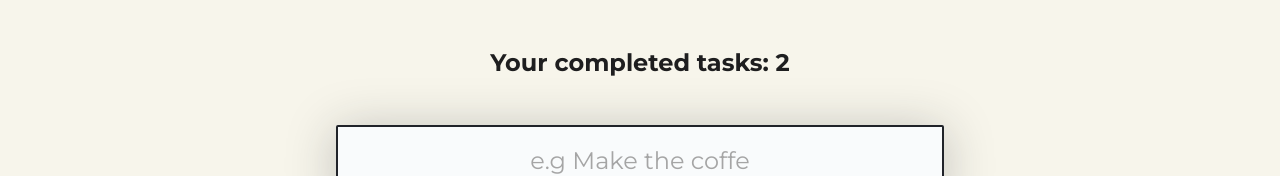
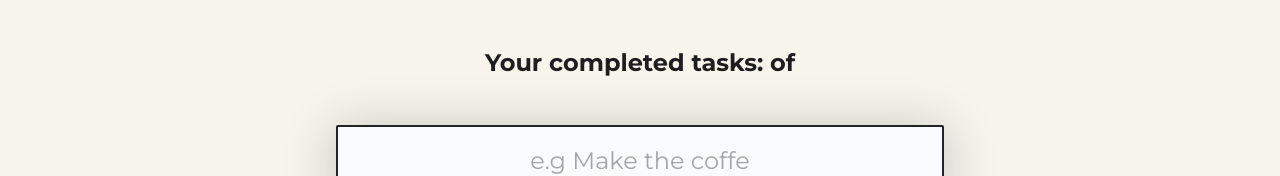
Before and after one commit to jcruzbravo/introduction-react-js, a React (Create React App) app: page / in a window 1280 px wide. Shown: the top 176 px of the page. Built offline with nearby package versions, Linux system fonts and the light colour scheme.

Commit message:
Add state handling to find and count the TODOs

```diff
--- a/src/TodoCounter.js
+++ b/src/TodoCounter.js
@@ -1,8 +1,9 @@
 import React from "react";
 import './TodoCounter.css'
 
-function TodoCounter() {
-  return <h2 className="TodoCounter">Your completed tasks: 2</h2>;
+function TodoCounter({total, completed}) {
+
+  return <h2 className="TodoCounter">Your completed tasks: {completed} of {total}</h2>;
 }
 
 export { TodoCounter };
--- a/src/TodoSearch.js
+++ b/src/TodoSearch.js
@@ -1,10 +1,19 @@
+  /* Estructura del useState:
+    [
+      'valor',
+      function setState (va a permitir editar nuestro estado)
+    ]
+    Hace cambios al estado del componente y le dice a React que lo vuelva a renderizar.
+    const [searchValue, setSearchValue] = React.useState('');
+  */
+
 import React from "react";
 import './TodoSearch.css';
 
-function TodoSearch() {
+function TodoSearch({ searchValue, setSearchValue }) {
 
   const onSearchValueChange = (event) => {
-    console.log(event.target.value)
+    setSearchValue(event.target.value);
   }
 
   return (
@@ -12,6 +21,7 @@ function TodoSearch() {
       <input
         className="TodoSearch"
         placeholder="e.g Make the coffe"
+        value={searchValue}
         onChange={onSearchValueChange}
         />
     </div>
```
